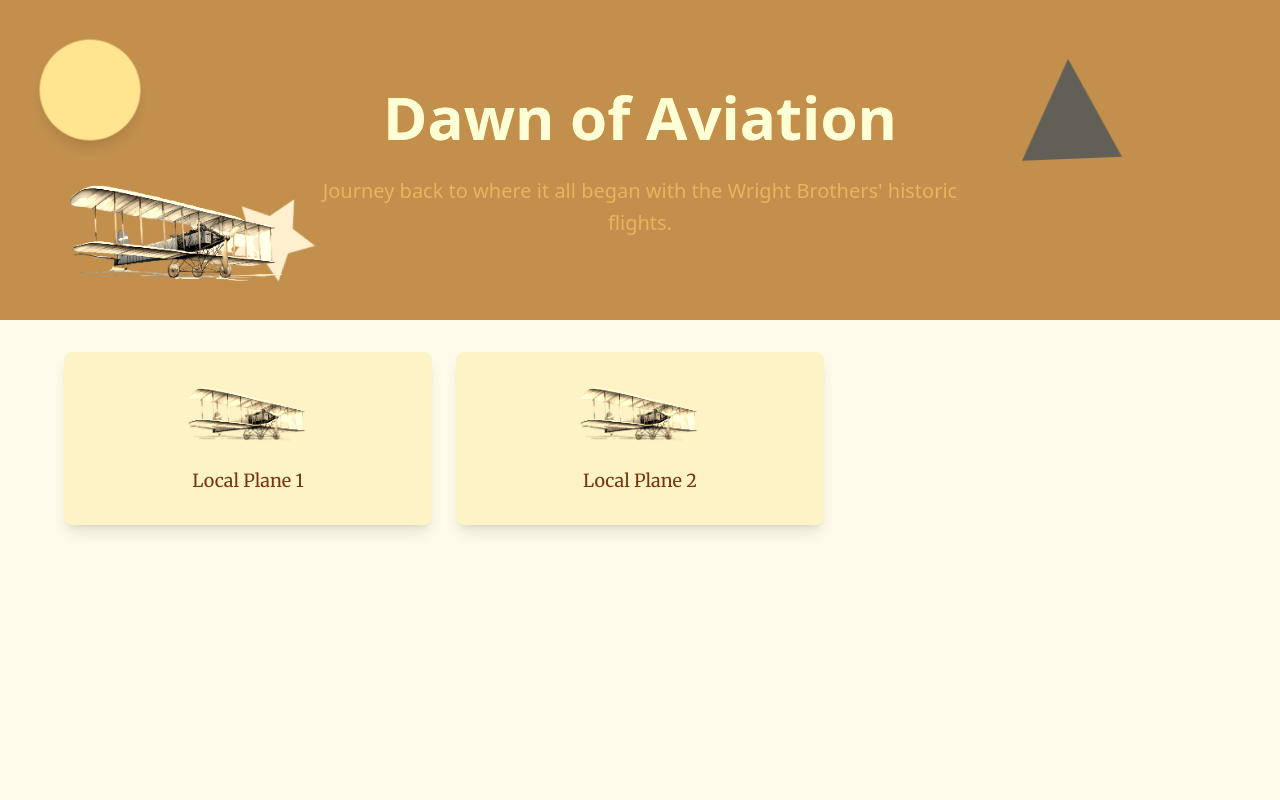
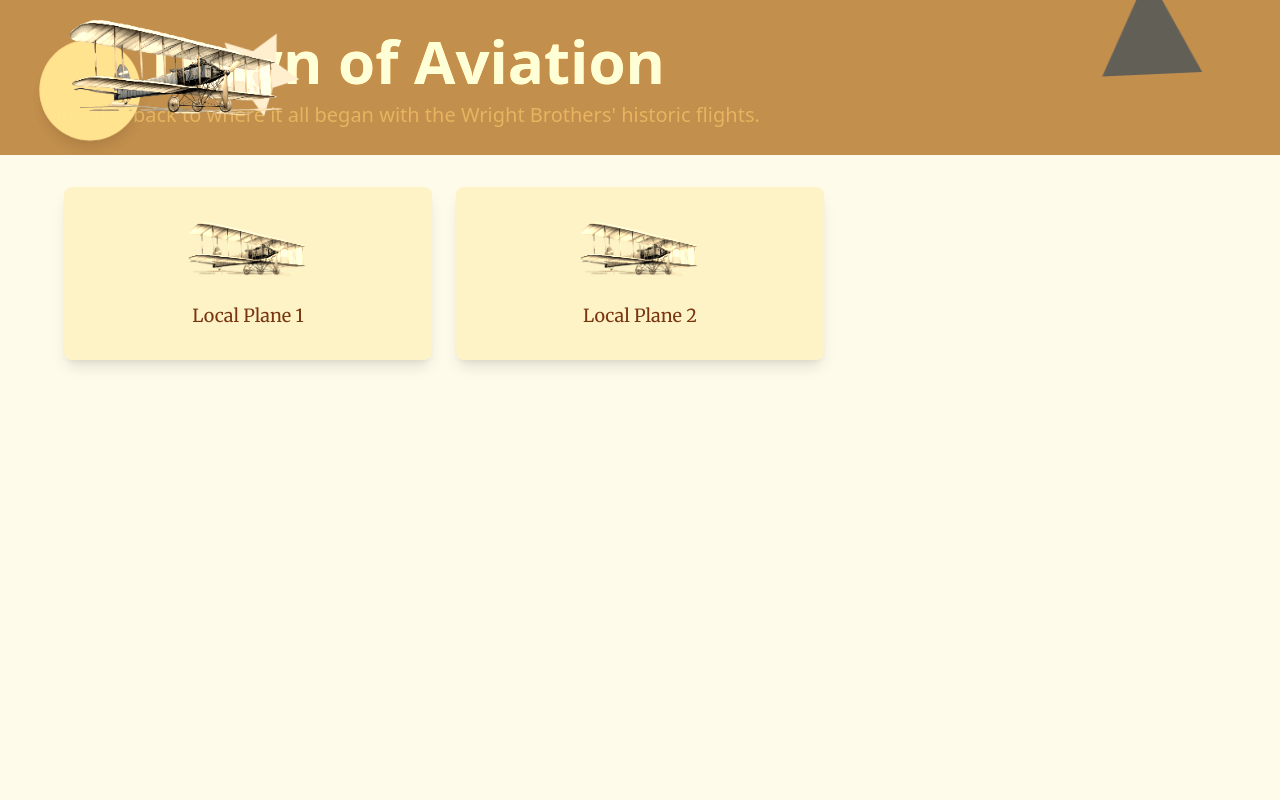
Before and after one commit to Eurofins-Hackathon/Copilot-Bootcamp, a React (Vite) app in the folder WrightBrothersFrontend/: page / in a window 1280 px wide. Shown: the top 800 px of the page. Built offline with nearby package versions, Linux system fonts and the light colour scheme.

Commit message:
reset banner

```diff
--- a/WrightBrothersFrontend/src/components/Banner.tsx
+++ b/WrightBrothersFrontend/src/components/Banner.tsx
@@ -1,13 +1,14 @@
 import React from "react";
 import { Airplane } from "./Airplane";
+
 const Banner: React.FC = () => {
   return (
-        <div className="relative vintage-filter bg-amber-600 overflow-hidden p-10 flex items-center justify-center">
-            <div className="h-40 px-8 sm:px-10 lg:px-12 max-w-screen-md flex flex-col text-center m-10">
+    <div className="relative vintage-filter bg-amber-600 overflow-hidden">
+      <div className="px-4 m-6 sm:px-6 lg:px-8 max-w-screen-md text-center">
         <h1 className="text-5xl leading-none font-bold text-amber-100 sm:text-6xl sm:leading-tight">
           Dawn of Aviation
         </h1>
-                <p className="text-xl leading-8 text-amber-500 mt-5">
+        <p className="text-xl leading-8 text-amber-500">
           Journey back to where it all began with the Wright Brothers' historic
           flights.
         </p>
@@ -16,24 +17,25 @@ const Banner: React.FC = () => {
           <div className="circle shadow-lg pulse-gentle"></div>{" "}
           {/* Sun with pulsing effect */}
         </div>
-            <div className="absolute bottom-40 right-40">
+        <div className="absolute bottom-20 right-20">
           <div className="triangle drift-slow"></div>{" "}
           {/* Triangle with drifting effect */}
         </div>
         <div className="absolute left-16 bottom-8">
-                <div className="absolute bottom-0 left-0">
+          <div className="absolute bottom-0 left-16">
             <PropellerSVG /> {/* Propeller with shadow */}
           </div>
-                <div className="absolute bottom-0 left-0 mt-16 float-gentle">
+          <div className="absolute bottom-0 left-0 mt-8 float-gentle">
             <Airplane />
           </div>
         </div>
     </div>
   );
 };
+
 const PropellerSVG = () => (
   <svg
-        className="absolute bottom-0 left-40 rotate-slow"
+    className="absolute bottom-0 left-20 rotate-slow"
     xmlns="http://www.w3.org/2000/svg"
     viewBox="0 0 24 24"
     width="100"
@@ -45,4 +47,5 @@ const PropellerSVG = () => (
     />
   </svg>
 );
+
 export default Banner;
```
Lines whose indentation alone changed are shown as unchanged.
